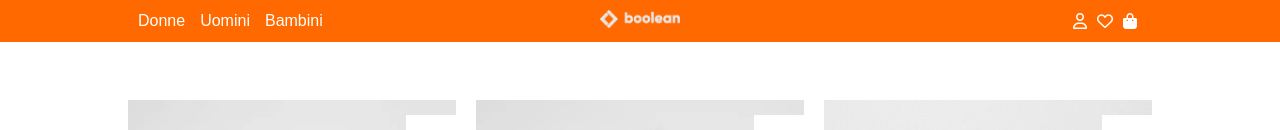
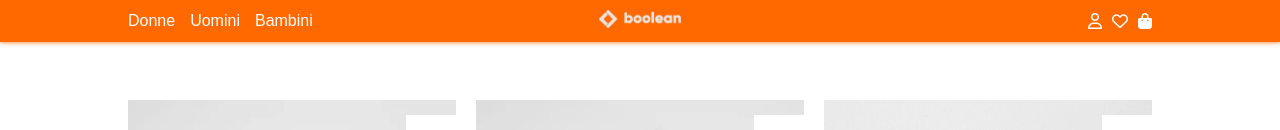
Before and after one commit to EliaMagris/html-css-boolando, a plain HTML site: page index.html in a window 1280 px wide. Shown: the top 130 px of the page. Drawn offline with Linux system fonts and the light colour scheme.

Commit message:
piccole correzioni codice

```diff
--- a/assets/css/style.css
+++ b/assets/css/style.css
@@ -15,13 +15,14 @@ header{
     position: fixed;
     width: 100%;
     z-index: 1;
+    box-shadow: 0 0 5px 0 rgb(255,105,0);
 }
 
 .top-part{
     display: flex;
     justify-content: space-between;
     align-items: center;
-    padding: 10px;
+    padding: 10px 0;
 }
 
 .small{
@@ -69,7 +70,7 @@ main{
 }
 
 .right-side i{
-   margin: 0 5px ;
+   margin: 0 0 0 10px ;
 }
 
       /* START MAIN */
```
